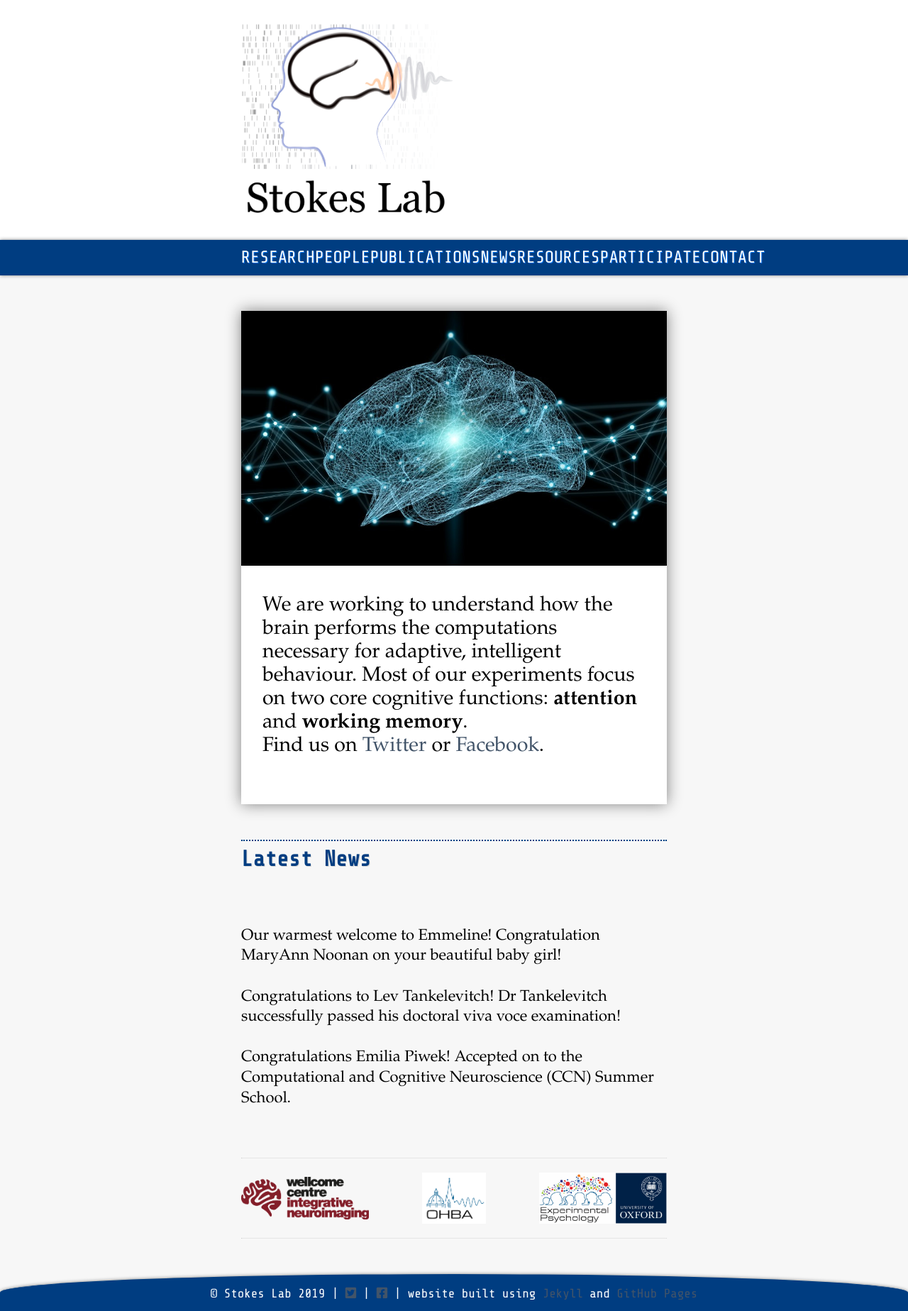
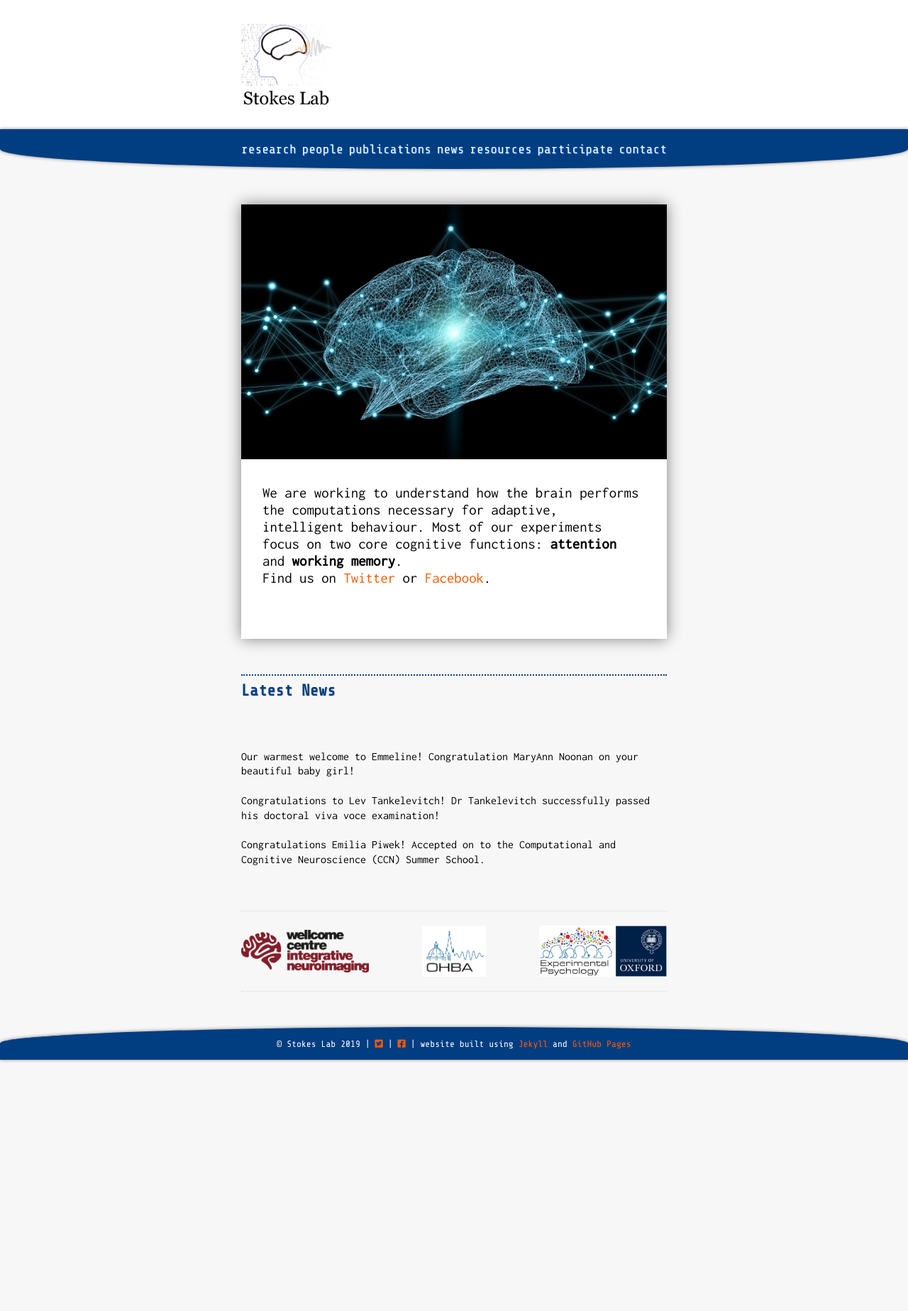
Before and after one commit to stokeslab/stokeslab.github.io, a Jekyll site: the page built from index.html, in a window 1280 px wide. Shown: the whole page at 71% size. Built offline with Jekyll 4.4.1, drawn with Linux system fonts in a browser that asks for light colours; nearby versions of some CDN libraries; some web fonts are replaced.

Commit message:
Update _layout.scss

```diff
--- a/_sass/_layout.scss
+++ b/_sass/_layout.scss
@@ -9,28 +9,28 @@
 $title-line-height: $title-size * 1;
 $title-line-height-small: $title-size-small * 1;
 
-$logo-size: 280px;
+$logo-size: 120px;
 $logo-size-small: 18vw;
 
-$menu-font-size: 24px;
-$menu-font-size-small: 6.7vw;
+$menu-font-size: 18px;
+$menu-font-size-small: 2.7vw;
 
-$menu-right-padding: 10px;
+$menu-right-padding: 30px;
 $menu-right-padding-small: 3vw;
 
-$menu-top-padding: 1px;
+$menu-top-padding: 10px;
 $menu-top-padding-small: 2vw;
 
-$menu-top-margin: 10px;
+$menu-top-margin: 30px;
 $menu-top-margin-small: 4vw;
 
-$menu-item-border: 10px;
+$menu-item-border: 1px;
 $menu-item-border-small: 1px; /*1.5vw;*/
 
 $post-title-size: 20px;
 $post-title-size-small: 5vw;
 
-$post-font-size: 25px;
+$post-font-size: 15px;
 $post-font-size-small: 4vw;
 
 $footer-top-padding: 15px;
@@ -42,8 +42,8 @@
 
 // fonts ----------------------
 
-$font-style: 'Palatino'; /*'Inconsolata';*/ /*'Roboto', sans-serif;*/
-$font-style-mono:'Share Tech Mono', monospace;
+$font-style: 'Inconsolata'; /*'Roboto', sans-serif;*/
+$font-style-mono: 'Share Tech Mono', monospace;
 
 //------------------
 
@@ -56,8 +56,8 @@
 /*$font-style-mono: 'Helvetica';*/
 $font-color: black; /*#262626;*/
 $link-color: #0058bd;
-$link-hover-color: #425469; /*#FF5900;*/ /*#00835B;*/ /*#f80073;*/
-$heading-font: 'Palatino'; /*'Muli', sans-serif;*/
+$link-hover-color: #FF5900; /*#00835B;*/ /*#f80073;*/
+$heading-font: 'Muli', sans-serif;
 $heading-font-color: #425469;
 $light: #E7EDF4;
 $header:  #1D1425;
@@ -96,7 +96,7 @@
 
 html {
   height: 100%;
-  font-size: 22px;
+  font-size: 16px;
 }
 
 // Colors
@@ -202,7 +202,6 @@
 	height: $logo-size-small;
 	@media screen and (min-width: $on-large) {
 		height: $logo-size;
-		float: left;
 	}
 	/*float: left;*/
 }
@@ -240,7 +239,7 @@
 
 	width: 100%;
 	text-align: center;
-	background-color: $pop-color; /*$pop-color;*/ /*white;*/
+	background-color: $pop-color;
 /*	background-image: linear-gradient(rgba(0,0,0,0.2), rgba(0,0,0,0));
 */	/*background-image: linear-gradient(rgba(0,131,91,.5), rgba(0,131,91,0));*/
 	/*background-image: linear-gradient(rgba(255,255,255,.2), rgba(255,255,255,0));*/
@@ -260,8 +259,8 @@
 	@media screen and (min-width: $on-large) {
 		/*margin-top: 30px;*/
 		padding:0;
-		border-bottom-left-radius:0%;
-    	border-bottom-right-radius:0%;
+		border-bottom-left-radius:100%;
+    	border-bottom-right-radius:100%;
 	}
 
 	 /*background:
@@ -275,7 +274,7 @@
 
 	width: 100%;
 	text-align: center;
-	background-color: white; /*#f7f7f7;*/
+	background-color: #f7f7f7;
 /*	background-image: linear-gradient(rgba(0,0,0,0.2), rgba(0,0,0,0));
 */	/*background-image: linear-gradient(rgba(0,131,91,.5), rgba(0,131,91,0));*/
 	/*background-image: linear-gradient(rgba(255,255,255,.2), rgba(255,255,255,0));*/
@@ -323,7 +322,7 @@
 	font-weight: bold;
 	font-size: $menu-font-size-small;
 	line-height: $menu-font-size-small;
-	text-transform: uppercase; /*lowercase;*/
+	text-transform: lowercase;
 	text-shadow: 1px 1px #0471EA;
 
   @media screen and (min-width: $on-large) {
@@ -734,7 +733,6 @@
 .post-title{
 	/*outline: 1px red solid;*/
 
-
 	padding: 0;
 	font-size: $post-title-size;
 	margin-bottom: 5px;
```
